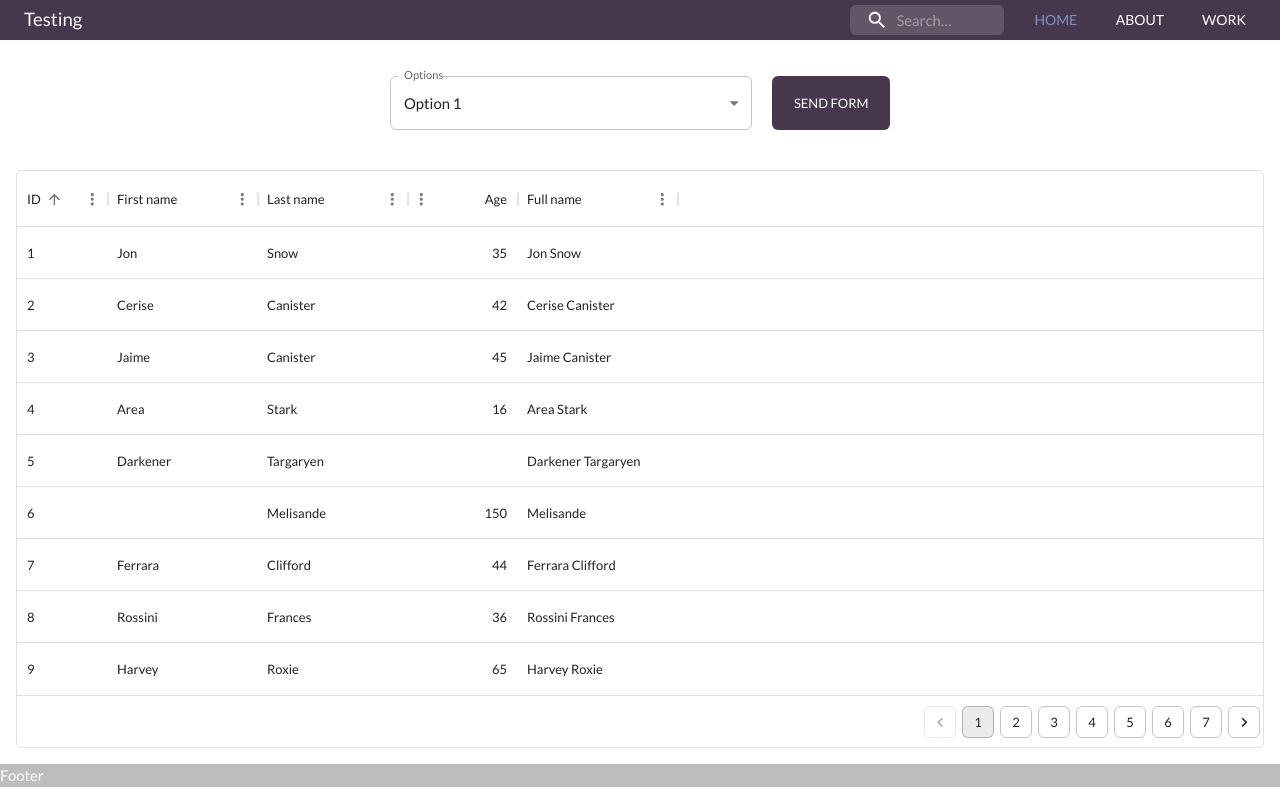
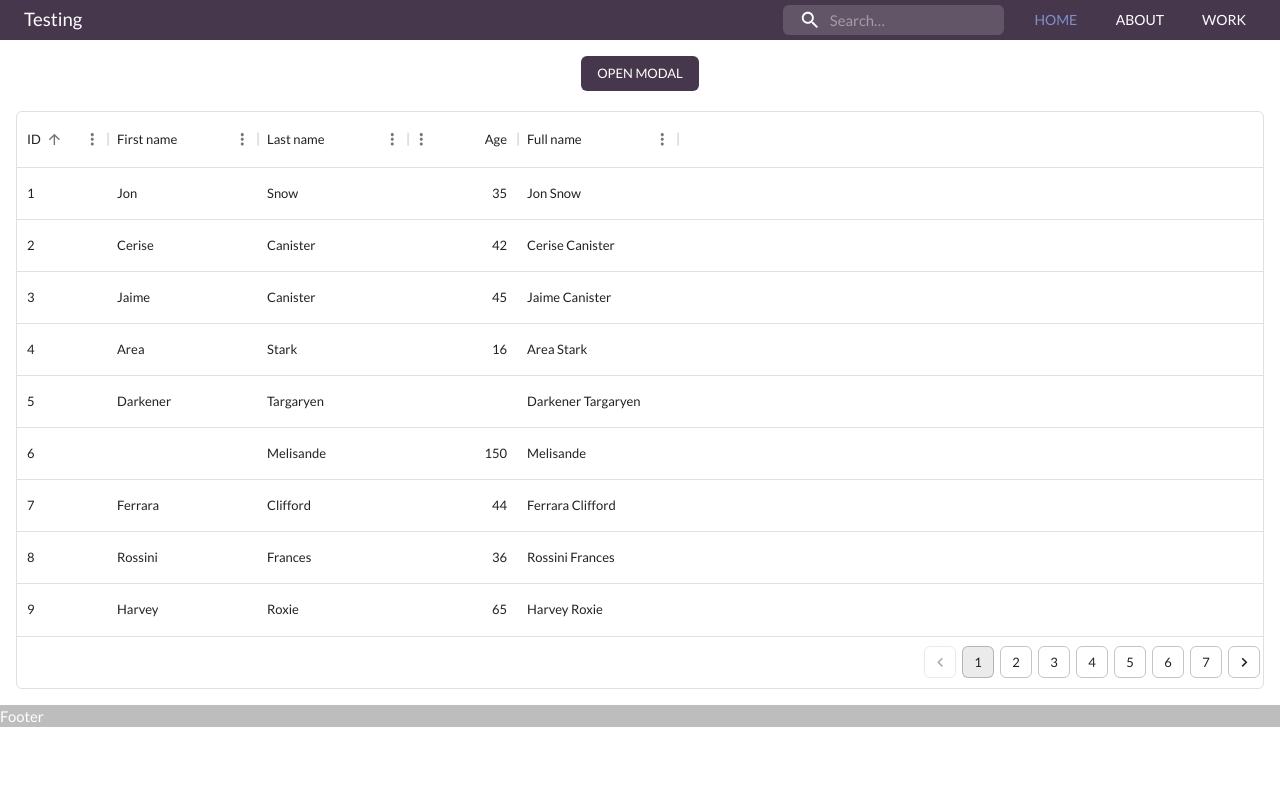
Before and after one commit to evgene30/viteTestReact, a React (Vite) app: page / in a window 1280 px wide. Built offline with nearby package versions, Linux system fonts and the light colour scheme.

Commit message:
was added Dialog

```diff
--- a/dev-dist/sw.js
+++ b/dev-dist/sw.js
@@ -82,7 +82,7 @@ define(['./workbox-5357ef54'], (function (workbox) { 'use strict';
     "revision": "04999b2800562d1c3440446ea53f8ce8"
   }, {
     "url": "index.html",
-    "revision": "0.kd0bnmckfkg"
+    "revision": "0.qlibho75vd"
   }], {});
   workbox.cleanupOutdatedCaches();
   workbox.registerRoute(new workbox.NavigationRoute(workbox.createHandlerBoundToURL("index.html"), {
--- /dev/null
+++ b/src/components/dialog/Dialog.tsx
@@ -0,0 +1,47 @@
+import React, { useState } from 'react';
+import Button from '@mui/material/Button';
+import Dialog from '@mui/material/Dialog';
+import DialogActions from '@mui/material/DialogActions';
+import DialogContent from '@mui/material/DialogContent';
+import DialogTitle from '@mui/material/DialogTitle';
+import { Box } from '@mui/system';
+import { SelectLabels } from '../select';
+
+type TStateData = { Option: string; switch: boolean };
+
+export const DialogSelect = () => {
+  const [open, setOpen] = useState(false);
+  const [data, setData] = useState<TStateData>();
+
+  const handleClose = () => {
+    setOpen(false);
+  };
+
+  const handleOk = () => {
+    console.log(data);
+  };
+
+  return (
+    <Box>
+      <Button variant="contained" onClick={() => setOpen(true)}>
+        Open modal
+      </Button>
+      <Dialog open={open} onClose={handleClose}>
+        <DialogTitle sx={{ fontSize: '14px', fontWeight: 'bold' }}>
+          Tested form
+        </DialogTitle>
+        <DialogContent>
+          <SelectLabels setData={setData} />
+        </DialogContent>
+        <DialogActions sx={{ gap: '10px' }}>
+          <Button variant="contained" color="error" onClick={handleClose}>
+            Cancel
+          </Button>
+          <Button variant="contained" color="success" onClick={handleOk}>
+            Ok
+          </Button>
+        </DialogActions>
+      </Dialog>
+    </Box>
+  );
+};
--- a/src/components/select/index.tsx
+++ b/src/components/select/index.tsx
@@ -1,14 +1,20 @@
 import React from 'react';
 import {
   Box,
-  Button,
   FormControl,
   InputLabel,
   MenuItem,
   Select,
+  Switch,
+  Typography,
 } from '@mui/material';
-import { Controller, useForm, SubmitHandler } from 'react-hook-form';
-import { formStyles } from '@/components/select/style';
+import { Controller, useForm } from 'react-hook-form';
+import {
+  errorStyles,
+  formStyles,
+  selectStyles,
+  switchStyles,
+} from '@/components/select/style';
 
 export type Option = {
   id: string;
@@ -16,35 +22,49 @@ export type Option = {
   label: string;
 };
 
+type SelectLabelsProps = {
+  setData: (value: { Option: string; switch: boolean }) => void;
+};
+
 const options: Option[] = [
   { id: '1', value: 'option1', label: 'Option 1' },
   { id: '2', value: 'option2', label: 'Option 2' },
   { id: '3', value: 'option3', label: 'Option 3' },
 ];
-export const SelectLabels = () => {
-  const { control, handleSubmit } = useForm<{ Option: string }>({
+export const SelectLabels = ({ setData }: SelectLabelsProps) => {
+  const {
+    control,
+    getValues,
+    formState: { errors },
+  } = useForm<{ Option: string; switch: boolean }>({
+    mode: 'onChange',
     defaultValues: {
-      Option: options[0].value,
+      Option: '',
+      switch: true,
     },
   });
 
-  const onSubmit: SubmitHandler<{ Option: string }> = (data) => {
-    console.log(data);
-  };
-
   return (
-    <form onSubmit={handleSubmit(onSubmit)}>
+    <form onChange={() => setData(getValues())}>
       <Box sx={formStyles}>
+        <Box sx={selectStyles}>
           <FormControl fullWidth>
             <InputLabel id="demo-simple-select-label">Options</InputLabel>
             <Controller
               name="Option"
               control={control}
+              rules={{ required: true }}
               render={({ field }) => (
                 <Select
+                  sx={{ position: 'relative' }}
+                  error={!!errors.Option}
                   labelId="demo-simple-select-label"
                   label="Option"
-                {...field}
+                  onChange={(e) => {
+                    field.onChange(e.target.value);
+                    setData(getValues());
+                  }}
+                  value={field.value}
                 >
                   {options.map((option) => (
                     <MenuItem key={option.id} value={option.value}>
@@ -54,14 +74,27 @@ export const SelectLabels = () => {
                 </Select>
               )}
             />
+            {errors.Option && (
+              <Typography color="error" sx={errorStyles}>
+                Error choice
+              </Typography>
+            )}
           </FormControl>
-        <Button
-          type="submit"
-          variant="contained"
-          sx={{ width: '150px', height: '54px', boxShadow: 'none' }}
-        >
-          Send form
-        </Button>
+          <Box sx={switchStyles}>
+            <Controller
+              name="switch"
+              control={control}
+              render={({ field }) => (
+                <Switch
+                  {...field}
+                  checked={field.value}
+                  onChange={(e) => field.onChange(e.target.checked)}
+                />
+              )}
+            />
+            <Typography fontSize={14}>Check option</Typography>
+          </Box>
+        </Box>
       </Box>
     </form>
   );
--- a/src/components/select/style.tsx
+++ b/src/components/select/style.tsx
@@ -1,9 +1,34 @@
 export const formStyles = () => ({
-  margin: '20px',
-  width: '500px',
+  margin: '20px 0',
+  width: '400px',
   display: 'flex',
-  alignItems: 'center',
   justifyContent: 'center',
   flexDirection: 'row',
   gap: '20px',
 });
+
+export const errorStyles = () => ({
+  fontSize: '12px',
+  position: 'absolute',
+  top: '55px',
+});
+
+export const switchStyles = () => ({
+  display: 'flex',
+  gap: '10px',
+  flexDirection: 'row',
+  width: '100%',
+  alignItems: 'center',
+});
+
+export const selectStyles = () => ({
+  display: 'flex',
+  gap: '15px',
+  flexDirection: 'column',
+  width: '100%',
+});
+
+export const buttonStyles = () => ({
+  width: '150px',
+  height: '54px',
+});
--- a/src/pages/home/Home.tsx
+++ b/src/pages/home/Home.tsx
@@ -1,12 +1,12 @@
 import React from 'react';
 import { Box } from '@mui/material';
-import { SelectLabels } from '@/components/select';
 import { paginationStyles } from '@/pages/home/style';
 import { DataTable } from '@/components/table/DataTable';
+import { DialogSelect } from '@/components/dialog/Dialog';
 
 export const Home = () => (
   <Box sx={paginationStyles}>
-    <SelectLabels />
+    <DialogSelect />
     <DataTable />
   </Box>
 );
--- a/src/theme/index.ts
+++ b/src/theme/index.ts
@@ -29,6 +29,15 @@ export const white = {
       },
     },
   },
+  components: {
+    MuiButton: {
+      styleOverrides: {
+        root: {
+          boxShadow: 'none',
+        },
+      },
+    },
+  },
 };
 
 const theme = createTheme(white);
```
Lines whose indentation alone changed are shown as unchanged.
